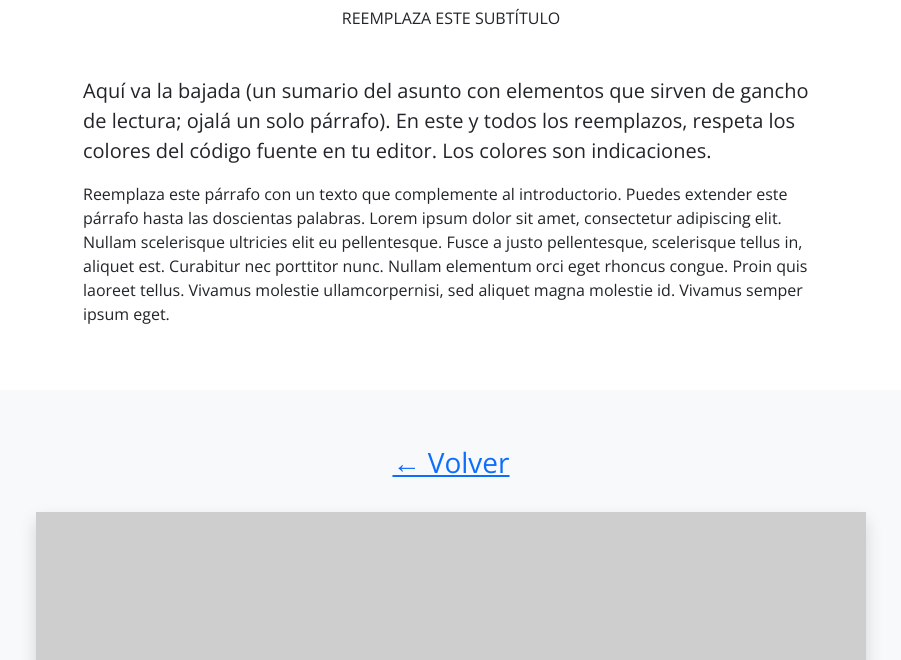
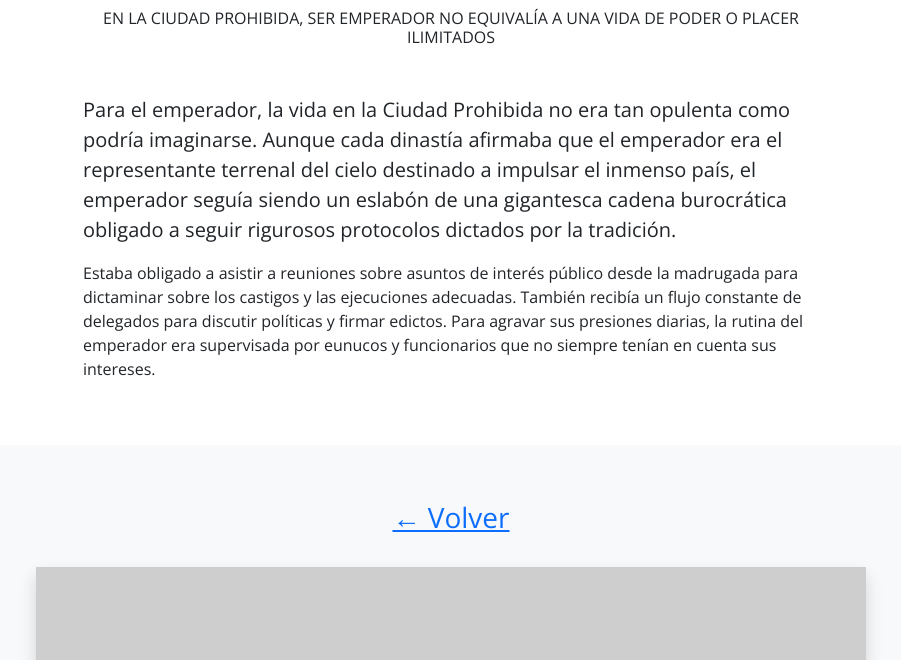
Before and after one commit to carnaval-la-tirana/avance, a plain HTML site: page antecedente-2.html in a window 1280 px wide. Shown: the part 140-800 px from the top of the page, without its empty margins (189-1090 px from the left). Drawn offline with nearby package versions, Linux system fonts and the light colour scheme.

Commit message:
Update antecedente-2.html

```diff
--- a/antecedente-2.html
+++ b/antecedente-2.html
@@ -8,7 +8,7 @@
         <link rel="preconnect" href="https://fonts.gstatic.com" crossorigin>
         <link href="https://fonts.googleapis.com/css2?family=Noticia+Text&family=Open+Sans:wght@300;400;600&display=swap" rel="stylesheet">
         <link href="style.css" rel="stylesheet" />
-        <title>Reemplaza este título que se muestra en la ventana de tu navegador</title>
+        <title>In the Forbidden City, being the emperor didn’t equate to a life of limitless power or pleasure</title>
     </head>
     <body>
 
@@ -18,12 +18,12 @@
 
                     <h1 class="mb-3 mt-3 text-center">Reemplaza este título</h1>
 
-                    <h2 class="fs-6 mb-5 text-center text-uppercase">REEMPLAZA ESTE SUBTÍTULO</h2>
+                    <h2 class="fs-6 mb-5 text-center text-uppercase">En la Ciudad Prohibida, ser emperador no equivalía a una vida de poder o placer ilimitados</h2>
 
-                    <p class="lead">Aquí va la bajada (un sumario del asunto con elementos que sirven de gancho de lectura; ojalá un solo párrafo). En este y todos los reemplazos, respeta los colores del código fuente en tu editor. Los colores son indicaciones.
+                    <p class="lead">Para el emperador, la vida en la Ciudad Prohibida no era tan opulenta como podría imaginarse. Aunque cada dinastía afirmaba que el emperador era el representante terrenal del cielo destinado a impulsar el inmenso país, el emperador seguía siendo un eslabón de una gigantesca cadena burocrática obligado a seguir rigurosos protocolos dictados por la tradición.
                     </p>
 
-                    <p>Reemplaza este párrafo con un texto que complemente al introductorio. Puedes extender este párrafo hasta las doscientas palabras. Lorem ipsum dolor sit amet, consectetur adipiscing elit. Nullam scelerisque ultricies elit eu pellentesque. Fusce a justo pellentesque, scelerisque tellus in, aliquet est. Curabitur nec porttitor nunc. Nullam elementum orci eget rhoncus congue. Proin quis laoreet tellus. Vivamus molestie ullamcorpernisi, sed aliquet magna molestie id. Vivamus semper ipsum eget.</p>
+                    <p>Estaba obligado a asistir a reuniones sobre asuntos de interés público desde la madrugada para dictaminar sobre los castigos y las ejecuciones adecuadas. También recibía un flujo constante de delegados para discutir políticas y firmar edictos. Para agravar sus presiones diarias, la rutina del emperador era supervisada por eunucos y funcionarios que no siempre tenían en cuenta sus intereses.</p>
 
                 </div>
             </div>
```
